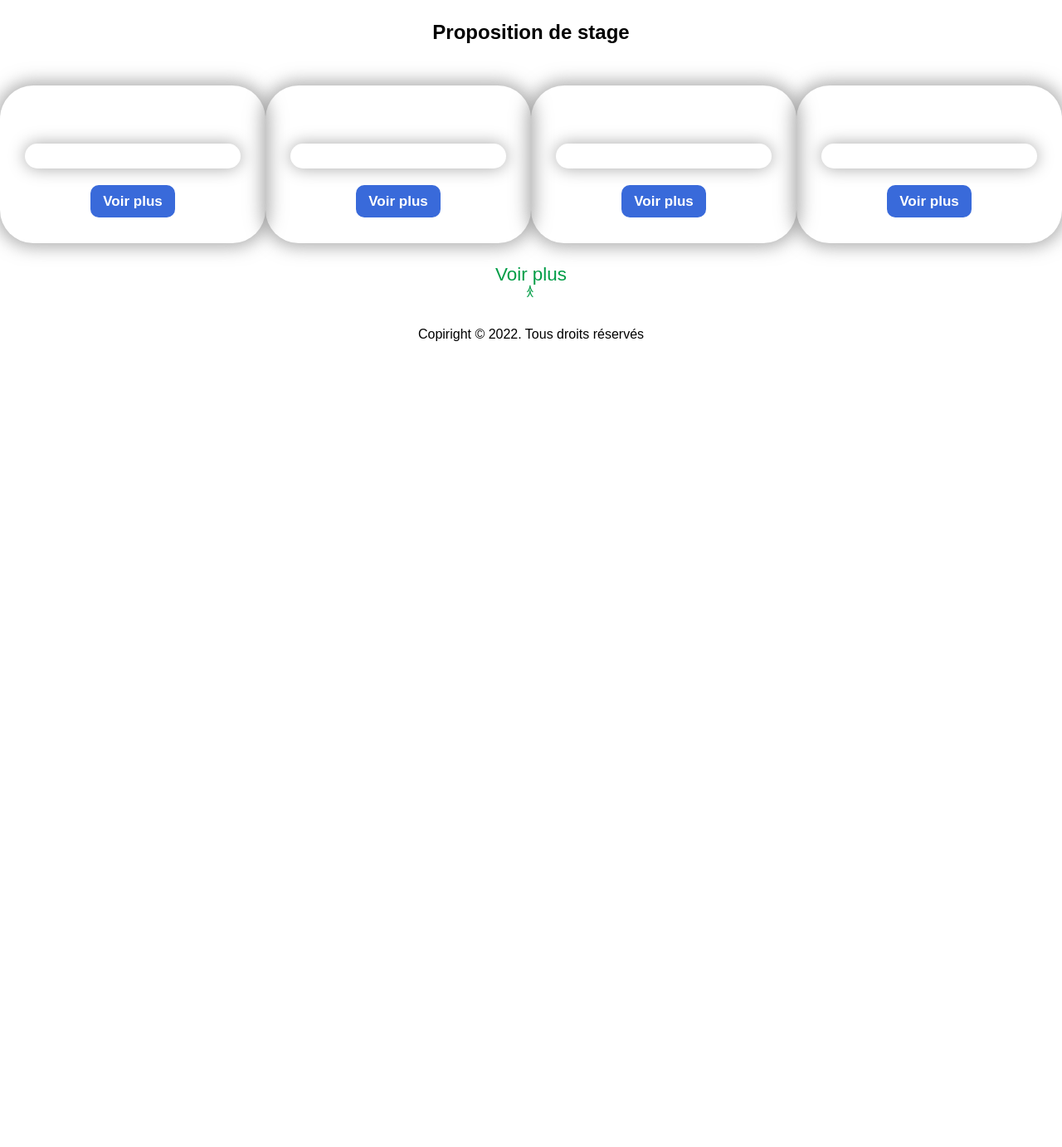
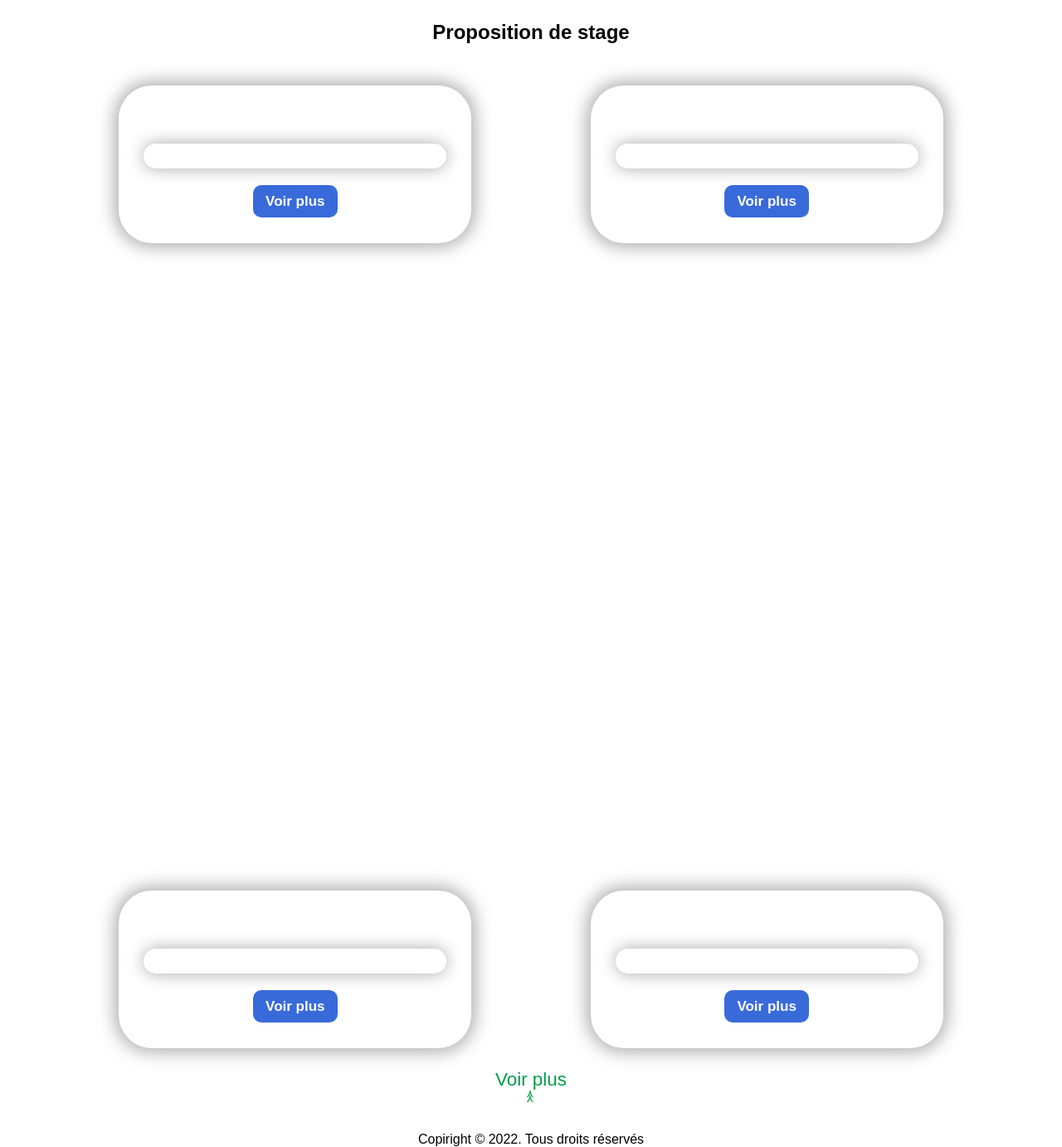
Before and after one commit to fcarisey/Gestionnaire-recherche-de-stage, a PHP site: template librairie/View/home.php in a window 1280 px wide. Shown: the part 116-1498 px from the top of the page at 83% size. Before the commit the page ends 527 px from the top, so only its background shows below. Run offline with PHP 8.4, Linux system fonts and the light colour scheme; the template is opened without the code that fills it: most values are stand-ins (such as "Sample title", 1, 10 or a date in 2020); data that the repository does not hold is empty; some libraries are stand-ins or nearby versions.

Commit message:
mini resp

```diff
--- a/librairie/View/home.php
+++ b/librairie/View/home.php
@@ -2,6 +2,8 @@
 
 $internships = \Controller\InternshipController::SELECT(\Database::SELECT_ALL, null, 4);
 $internships = [$internships[0], $internships[0], $internships[0], $internships[0]];
+
+$x = 0;
 
 ?>
 
@@ -10,11 +12,21 @@ $internships = [$internships[0], $internships[0], $internships[0], $internships[
         <h1>Proposition de stage</h1>
         <div class="internships">
         <?php foreach($internships as $internship): ?>
+            <?php if ($x == 0): ?>
+                <div>
+            <?php endif ?>
+
+            <?php $x++; ?>
+
             <div class="internship">
                 <h2><?= $internship->getDesignation() ?></h2>
                 <p><?= $internship->getDescription() ?></p>
                 <p class="seeMore"><a href="./internship/<?= $internship->getIdInternship() ?>">Voir plus</a></p>
             </div>
+
+            <?php if ($x == 2): $x = 0; ?>
+                </div>
+            <?php endif ?>
         <?php endforeach ?>
         </div>
 
--- a/style/style.css
+++ b/style/style.css
@@ -114,13 +114,19 @@ header div nav:nth-child(2) ul li a:hover {
 
 #home .internshipsProposal .internships{
     display: flex;
+    justify-content: center;
+    margin-top: 50px;
+}
+
+#home .internshipsProposal .internships > div{
+    display: flex;
     justify-content: space-evenly;
-    margin-top: 50px;
+    width: 44%;
 }
 
 #home .internshipsProposal .internships .internship{
     height: fit-content;
-    width: 375px;
+    width: 325px;
     padding: 40px 30px;
     border-radius: 40px;
     box-shadow: 0px 0px 20px 5px #808080a1;
@@ -186,3 +192,36 @@ header div nav:nth-child(2) ul li a:hover {
 footer div p{
     text-align: center;
 }
+
+@media (min-width: 1388px) {
+
+}
+
+@media (min-width: 768px) and (max-width: 1388px) {
+    #home .internshipsProposal .internships{
+        flex-direction: column;
+        justify-content: space-between;
+        height: 1160px;
+    }
+
+    #home .internshipsProposal .internships > div{
+        justify-content: space-evenly;
+        width: 100%;
+    }
+
+    #home .internshipsProposal .internships .internship{
+        height: fit-content;
+        width: 365px;
+        padding: 40px 30px;
+        border-radius: 40px;
+        box-shadow: 0px 0px 20px 5px #808080a1;
+    }
+}
+
+@media (min-width: 426px) and (max-width: 767px) {
+
+}
+
+@media (max-width: 425px) {
+
+}
```
